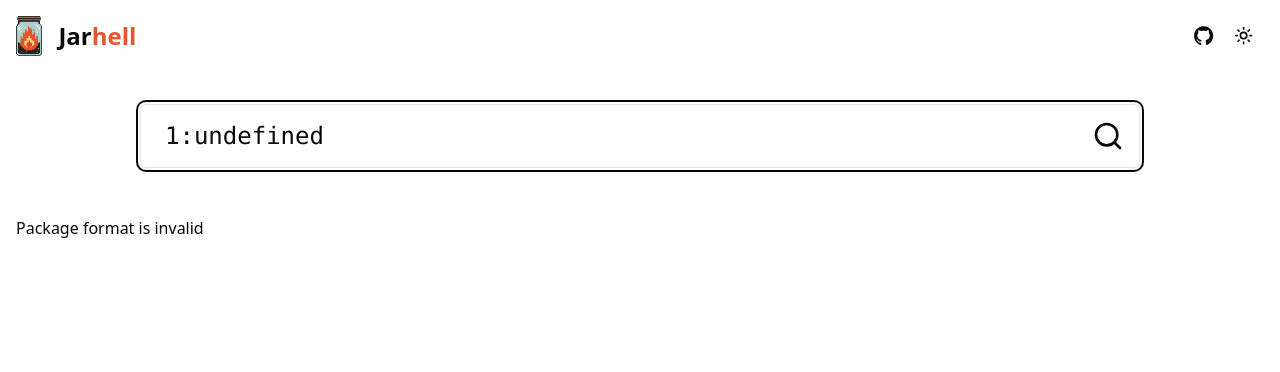
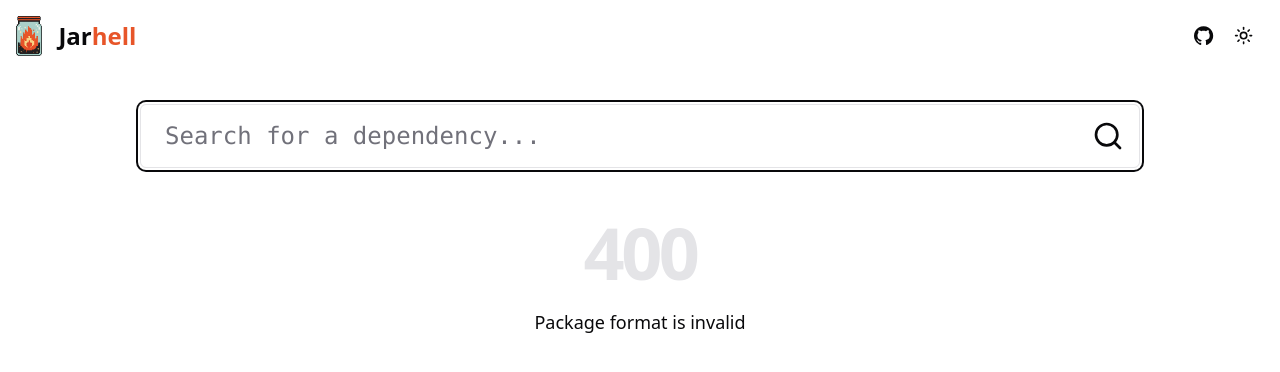
Before and after one commit to harrel56/jar-hell, a React (Vite) app in the folder web/: page /packages/1 in a window 1280 px wide. Shown: the top 372 px of the page. Built offline with nearby package versions, Linux system fonts and the light colour scheme.

Commit message:
some more error handling adjustments

```diff
--- a/web/src/ErrorBoundary.tsx
+++ b/web/src/ErrorBoundary.tsx
@@ -1,6 +1,12 @@
 import {useRouteError} from 'react-router-dom'
 
 export class NotFoundError extends Error {
+  constructor(message: string) {
+    super(message)
+  }
+}
+
+export class ClientError extends Error {
   constructor(message: string) {
     super(message)
   }
@@ -10,9 +16,16 @@ export const ErrorBoundary = () => {
   const err = useRouteError() as any
   if (err instanceof NotFoundError) {
     return (
-      <div>
-        <h1>404</h1>
-        <p>{err.message}</p>
+      <div className='flex flex-col gap-5 items-center'>
+        <span className='text-7xl font-bold tracking-tighter text-border'>404</span>
+        <p className='text-lg'>{err.message}</p>
+      </div>
+    )
+  } else if (err instanceof ClientError) {
+    return (
+      <div className='flex flex-col gap-5 items-center'>
+        <span className='text-7xl font-bold tracking-tighter text-border'>400</span>
+        <p className='text-lg'>{err.message}</p>
       </div>
     )
   } else {
--- a/web/src/components/Autocomplete.tsx
+++ b/web/src/components/Autocomplete.tsx
@@ -47,7 +47,6 @@ const ListboxOption = ({children, selectable = true, ...props}: React.PropsWithC
 }
 
 const Listbox = ({ac}: ListboxProps) => {
-  // ac.groupedOptions = [{g: 'test', a: 'siema'}, {g: 'test2', a: 'siema2'}, {g: 'test3', a: 'siema3'}, {g: 'test', a: 'siema'}, {g: 'test2', a: 'siema2'}, {g: 'test3', a: 'siema3'}, {g: 'test', a: 'siema'}, {g: 'test2', a: 'siema2'}, {g: 'test3', a: 'siema3'}, {g: 'test', a: 'siema'}, {g: 'test2', a: 'siema2'}, {g: 'test3', a: 'siema3'}] as any
   return (
     <div className='relative'>
       <ul
@@ -91,8 +90,8 @@ export const Autocomplete = () => {
   }, [error, debouncedInput])
 
   useLayoutEffect(() => {
-    if (gav) {
-      const gavObject = stringToGav(gav)
+    const gavObject = gav && stringToGav(gav)
+    if (gavObject && gavObject.artifactId) {
       setInputValue(`${gavObject.groupId}:${gavObject.artifactId}`)
       const option = {g: gavObject.groupId, a: gavObject.artifactId}
       setSelectedValue(option)
--- a/web/src/router.tsx
+++ b/web/src/router.tsx
@@ -1,7 +1,7 @@
 import {Gav, Package, stringToGav} from './util.ts'
 import {createBrowserRouter} from 'react-router-dom'
 import {App} from './App.tsx'
-import {ErrorBoundary, NotFoundError} from './ErrorBoundary.tsx'
+import {ClientError, ErrorBoundary, NotFoundError} from './ErrorBoundary.tsx'
 import {PackagePage} from './components/PackagePage.tsx'
 import {ArtifactInfoContainer} from '@/components/ArtifactInfoContainer.tsx'
 
@@ -20,7 +20,7 @@ const loadPackageData = async (gav: Gav): Promise<PackageLoaderData | Response>
       if (res.ok) {
         return (json as string[]).toReversed()
       } else if (res.status === 400) {
-        throw new NotFoundError(`Artifact not found`)
+        throw new NotFoundError(`Package not found`)
       } else {
         throw Error(json.message)
       }
@@ -54,7 +54,7 @@ export const createRouter = () => createBrowserRouter([
         loader: async ({params}) => {
           const gav = stringToGav(params.gav!)
           if (!gav.groupId || !gav.artifactId) {
-            throw Error('Package format is invalid') // todo error
+            throw new ClientError('Package format is invalid')
           }
           return loadPackageData(gav)
         },
@@ -73,7 +73,10 @@ export const createRouter = () => createBrowserRouter([
       },
       {
         path: '*',
-        element: <h1>whoopsy daisy here nothing</h1>
+        errorElement: <ErrorBoundary/>,
+        loader: async () => {
+          throw new NotFoundError('Resource not found')
+        }
       }
     ]
   }
```
